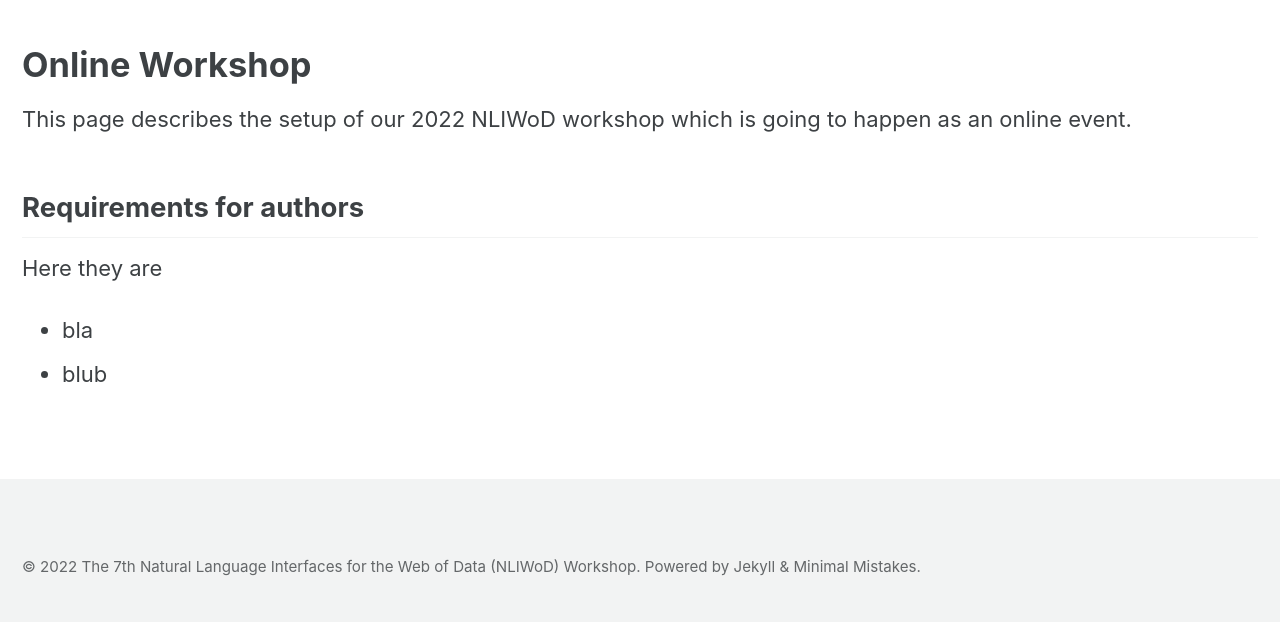
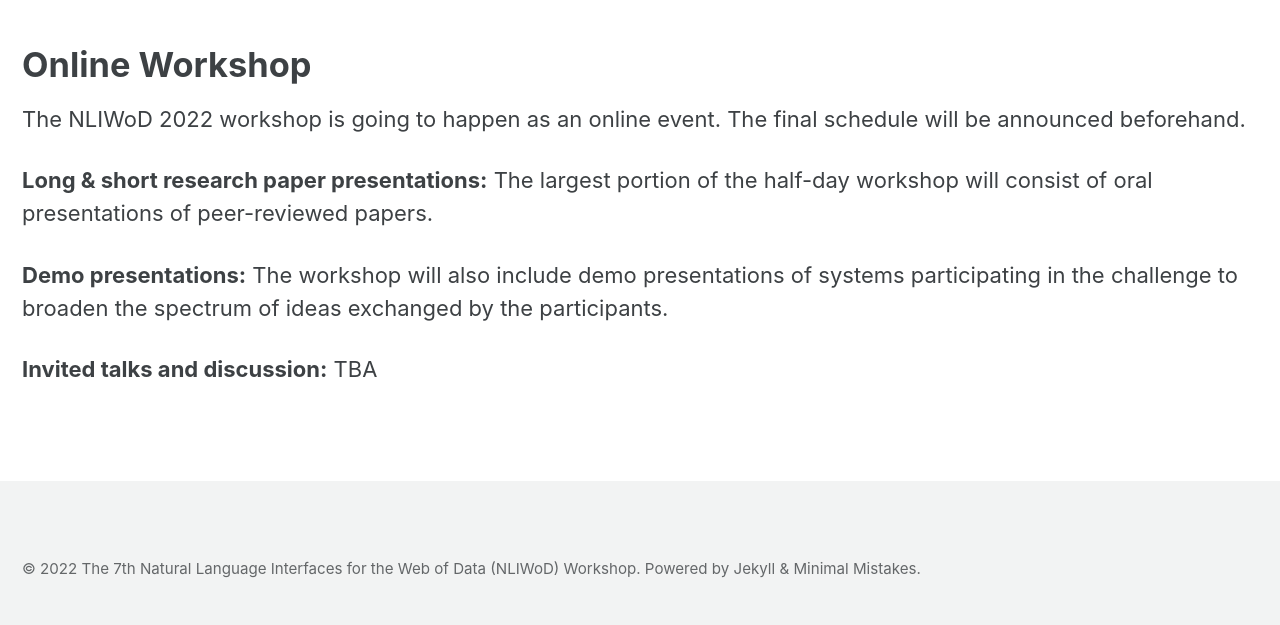
Before and after one commit to semantic-systems/nliwod-workshop, a Jekyll site: the page built from program.md, in a window 1280 px wide. Shown: the part 311-936 px from the top of the page. Built offline with Jekyll 4.4.1, drawn with Linux system fonts in a browser that asks for light colours; cached includes are drawn as plain includes.

Commit message:
Adding some program info

```diff
--- a/program.md
+++ b/program.md
@@ -7,11 +7,11 @@ ref: program
 
 # Online Workshop
 
-This page describes the setup of our 2022 NLIWoD workshop which is going to happen as an online event.
+The NLIWoD 2022 workshop is going to happen as an online event. The final schedule will be announced beforehand.
 
-## Requirements for authors
+**Long & short research paper presentations:**
+The largest portion of the half-day workshop will consist of oral presentations of peer-reviewed papers.
 
-Here they are
+**Demo presentations:** The workshop will also include demo presentations of systems participating in the challenge to broaden the spectrum of ideas exchanged by the participants.
 
-* bla
-* blub
+**Invited talks and discussion:** TBA
```
